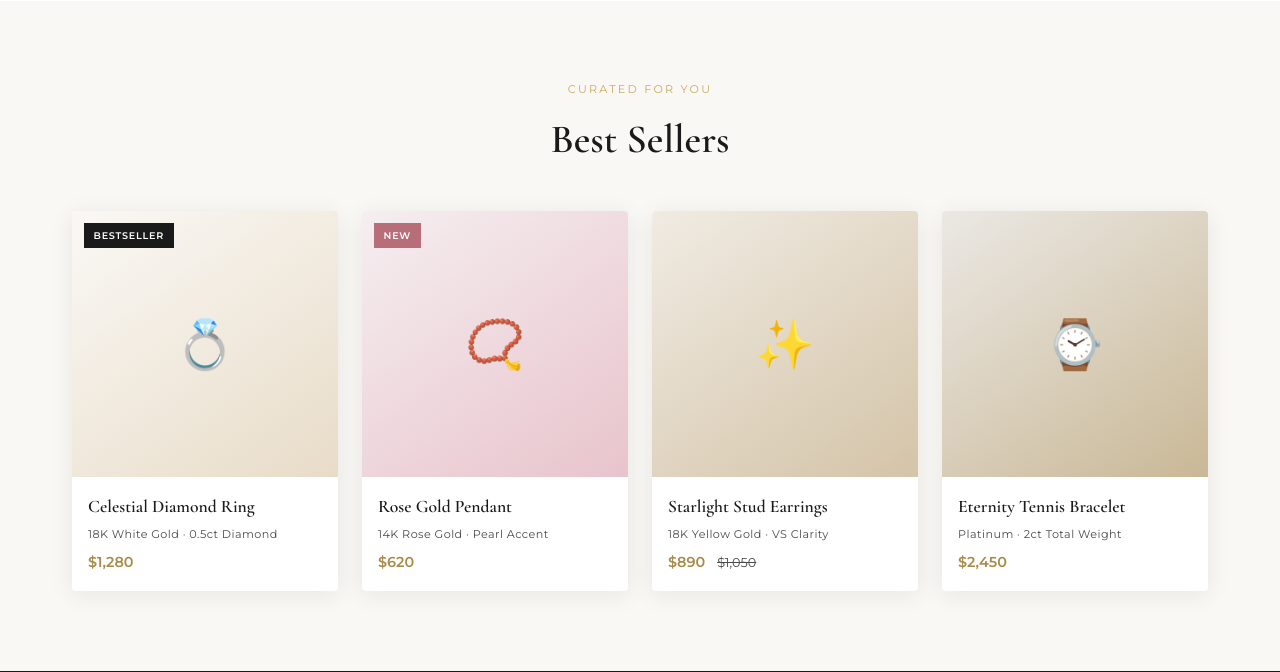
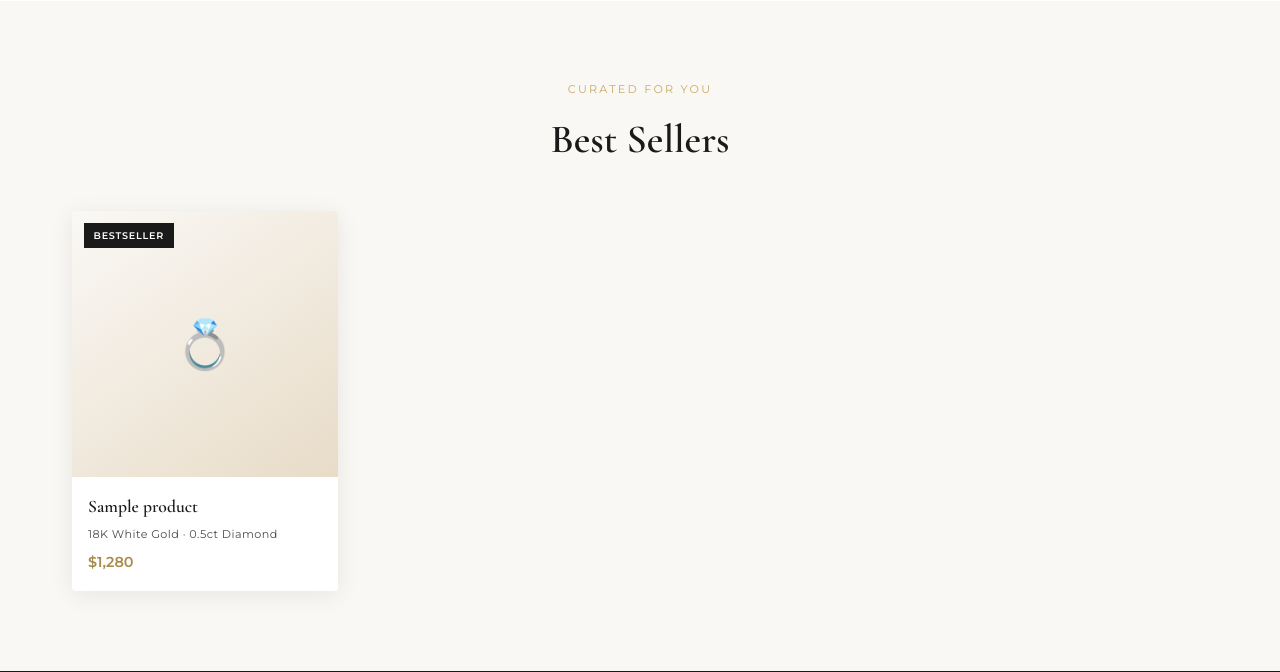
Before and after one commit to Avneesh-shrivastava/jewelry, a Django app: template zevera/templates/home_page.html in a window 1280 px wide. Shown: the part 1555-2227 px from the top of the page. Run offline with Django 5.2, Linux system fonts and the light colour scheme; tables that the repository leaves empty hold one stand-in row (values such as "Sample post"); the template is opened without the code that fills it: values that come from a table or form of the project are taken from there, most other values are stand-ins (such as "Sample title", 1, 10 or a date in 2020); grey boxes marked "Sample" are stand-in pictures.

Commit message:
Update home_page.html

```diff
--- a/zevera/templates/home_page.html
+++ b/zevera/templates/home_page.html
@@ -1167,6 +1167,7 @@
         <h2 class="section-title">Best Sellers</h2>
       </div>
       <div class="product-grid">
+        {% for products in best_sellers %}
         <article class="product-card">
           <div class="product-image">
             <div class="product-image-bg p1">💍</div>
@@ -1174,12 +1175,13 @@
             <button class="product-wishlist" aria-label="Add to wishlist">♡</button>
           </div>
           <div class="product-info">
-            <h3>Celestial Diamond Ring</h3>
+            <h3>{{products.product.name}}</h3>
             <p class="material">18K White Gold · 0.5ct Diamond</p>
             <p class="product-price">$1,280</p>
           </div>
         </article>
-        <article class="product-card">
+        {% endfor %}
+        <!-- <article class="product-card">
           <div class="product-image">
             <div class="product-image-bg p2">📿</div>
             <span class="product-badge new">New</span>
@@ -1212,7 +1214,7 @@
             <p class="material">Platinum · 2ct Total Weight</p>
             <p class="product-price">$2,450</p>
           </div>
-        </article>
+        </article> -->
       </div>
     </div>
   </section>
```
